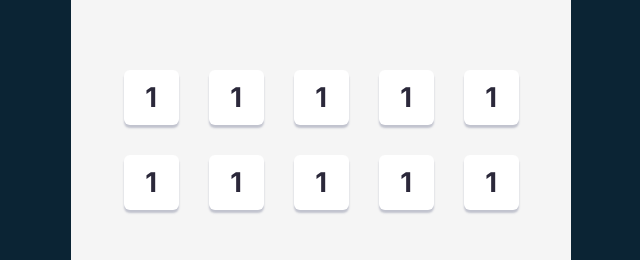
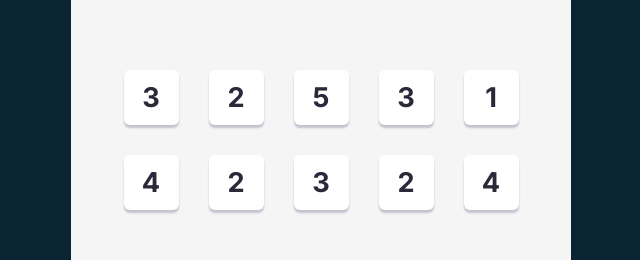
Before and after one commit to ajburrows/tenzies, a React (Vite) app: page / in a window 1280 px wide. Shown: the part 260-520 px from the top of the page, without its empty margins (319-959 px from the left). Built offline with nearby package versions, Linux system fonts and the light colour scheme.

Commit message:
Generate array of Die components to render

```diff
--- a/src/App.jsx
+++ b/src/App.jsx
@@ -1,19 +1,24 @@
 import Die from "./components/Die"
+import { useState } from "react"
 
 export default function App(){
+  const [dieVals, setDieVals] = useState(generateAllNewDice())
+
+  function generateAllNewDice(){
+    const res = []
+    for (let i = 0; i < 10; i++){
+      res.push(Math.ceil(Math.random() * 6))
+    }
+    return res
+  }
+
+  const dieComponentsArray = dieVals.map(val => <Die value={val} />)
+
+  console.log(dieComponentsArray)
   return(
     <main className="game-container">
       <div className="dice-container">
-        <Die value={1} />
-        <Die value={1} />
-        <Die value={1} />
-        <Die value={1} />
-        <Die value={1} />
-        <Die value={1} />
-        <Die value={1} />
-        <Die value={1} />
-        <Die value={1} />
-        <Die value={1} />
+        {dieComponentsArray}
       </div>
 
     </main>
```
